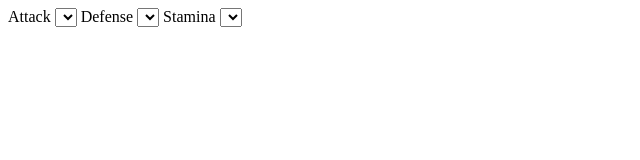
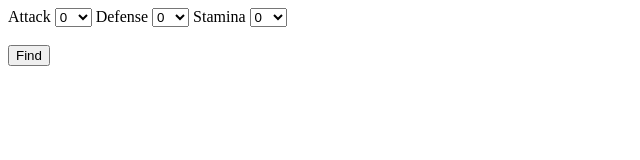
Before and after one commit to rexgamer338571/pg-utils, a plain HTML site: page pvpiv/pvpiv.html in a window 1280 px wide. Shown: the whole page, without its empty margins (0-640 px from the left). Drawn offline with Linux system fonts and the light colour scheme.

Commit message:
Update pvpiv.html

```diff
--- a/pvpiv/pvpiv.html
+++ b/pvpiv/pvpiv.html
@@ -17,12 +17,17 @@
       const stats = ["atk", "def", "sta"];
 
       for ( i in stats ) {
-        const elem = document.getElementById(i);
+        const elem = document.getElementById(stats[i]);
 
-        for ( var i = 0; i < 15; i++ ) {
-          elem.add(new Option(i, i));
+        for ( var x = 0; x < 16; x++ ) {
+          elem.add(new Option(x, x));
         }
       }
     </script>
+
+    <br><br>
+
+    <button onclick="calc()">Find</button>
+
   </body>
 </html>
```
